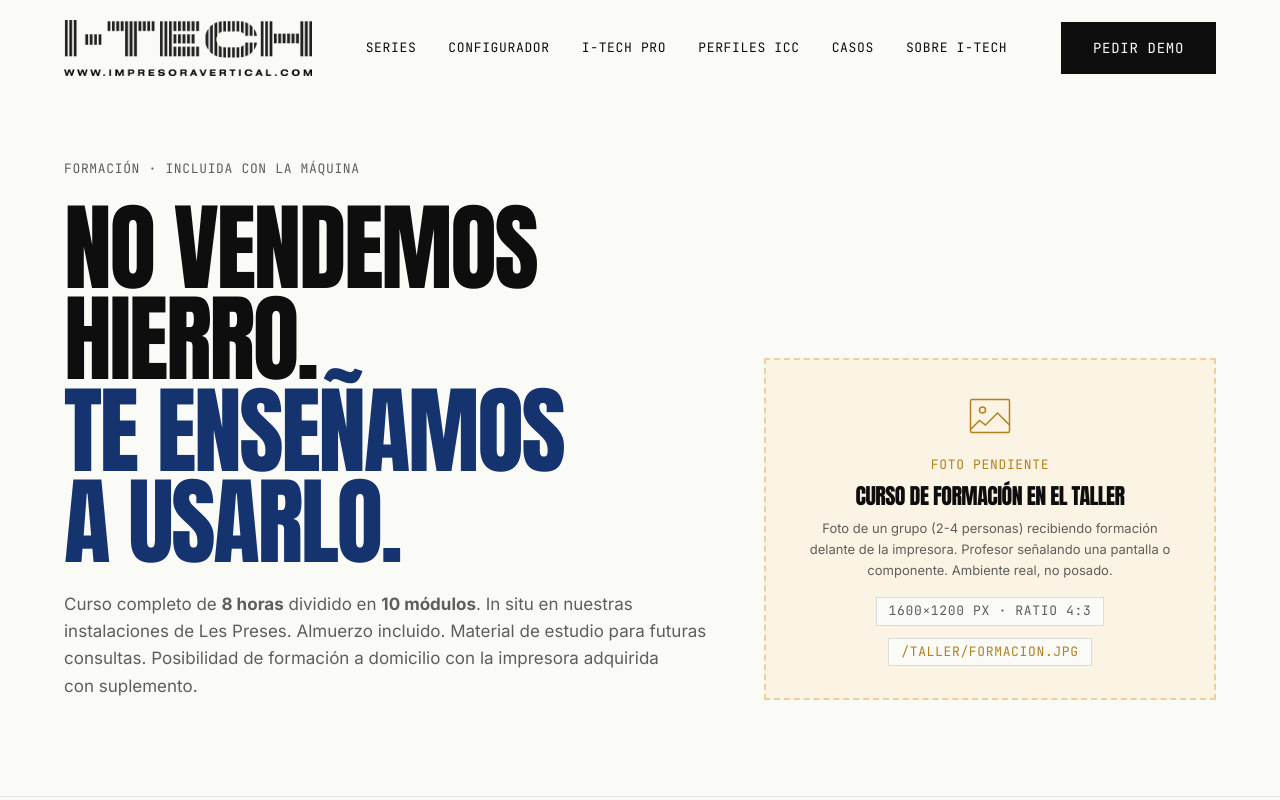
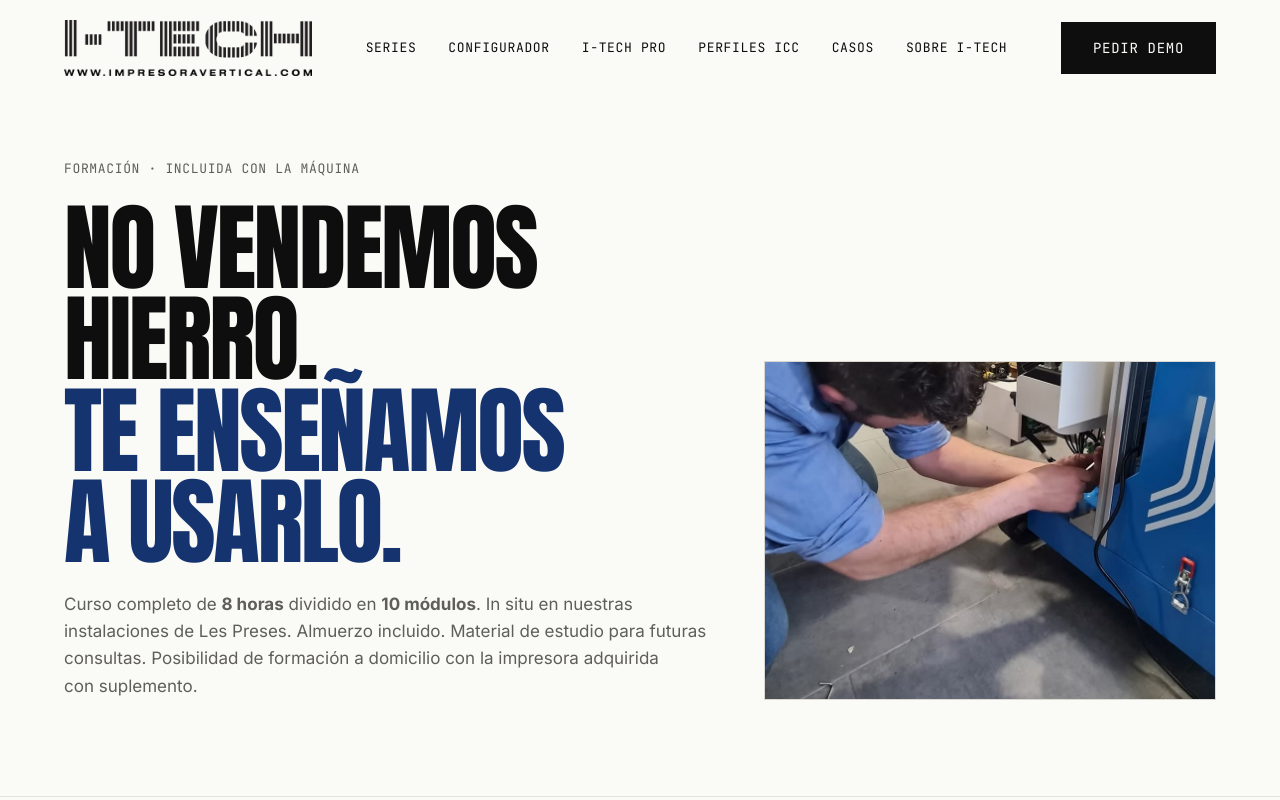
Before and after one commit to ImpresoraVertical/impresoravertical-web, a Next.js app: page /formacion in a window 1280 px wide. Shown: the top 800 px of the page. Built offline with nearby package versions, Linux system fonts and the light colour scheme.

Commit message:
Use: Image real en /formacion (formacion.jpg)

```diff
--- a/app/formacion/page.tsx
+++ b/app/formacion/page.tsx
@@ -1,6 +1,6 @@
 import Link from "next/link";
+import Image from "next/image";
 import type { Metadata } from "next";
-import MediaPlaceholder from "../components/MediaPlaceholder";
 
 export const metadata: Metadata = {
   title: "Formación · curso completo impresora vertical I-TECH",
@@ -42,14 +42,16 @@
               </p>
             </div>
             <div className="lg:col-span-5">
-              <MediaPlaceholder
-                type="image"
-                title="Curso de formación en el taller"
-                description="Foto de un grupo (2-4 personas) recibiendo formación delante de la impresora. Profesor señalando una pantalla o componente. Ambiente real, no posado."
-                dimensions="1600×1200 px · ratio 4:3"
-                filename="/taller/formacion.jpg"
-                aspect="aspect-[4/3]"
-              />
+              <div className="relative aspect-[4/3] bg-bone overflow-hidden border border-stone/15">
+                <Image
+                  src="/taller/formacion.jpg"
+                  alt="Curso de formación I-TECH en el taller de Les Preses"
+                  fill
+                  sizes="(max-width: 1024px) 100vw, 40vw"
+                  className="object-cover object-center"
+                  priority
+                />
+              </div>
             </div>
           </div>
         </div>
```
